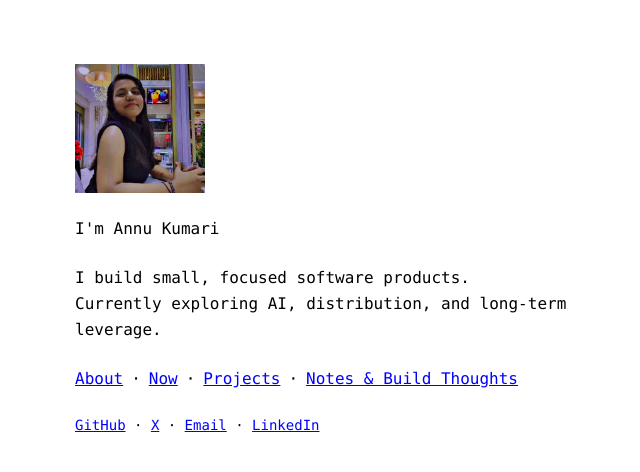
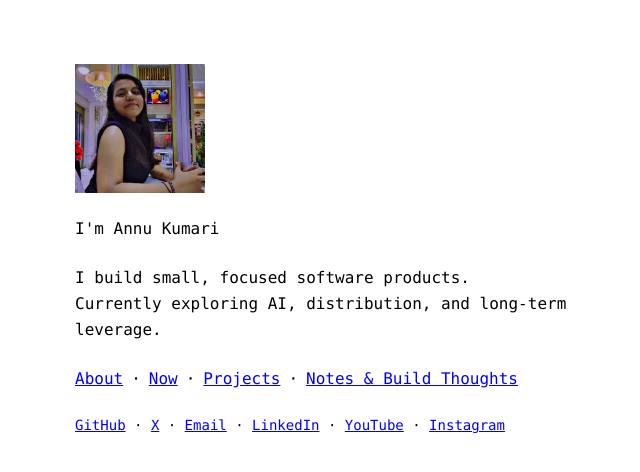
Before and after one commit to annuk123/annu-kumari, a Next.js app: page / in a window 1280 px wide. Shown: the top 472 px of the page, without its empty margins (301-941 px from the left). Built offline with nearby package versions, Linux system fonts and the light colour scheme; no server answers.

Commit message:
added links ofYouTube, and Instagram

```diff
--- a/app/admin/build-notes/[slug]/edit/page.tsx
+++ b/app/admin/build-notes/[slug]/edit/page.tsx
@@ -3,7 +3,7 @@
 import { useQuery, useMutation } from "convex/react";
 import { api } from "@/convex/_generated/api";
 import { use } from "react";
-import { useState, useEffect, useMemo } from "react";
+import { useState, useEffect } from "react";
 import { useRouter } from "next/navigation";
 import Markdown from "react-markdown";
 import remarkGfm from "remark-gfm";
--- a/app/page.tsx
+++ b/app/page.tsx
@@ -25,7 +25,9 @@ export default function Home() {
         <Link id="color" href="https://github.com/annuk123">GitHub</Link> ·{" "}
         <Link id="color" href="https://x.com/Annu66126617">X</Link> ·{" "}
         <Link id="color" href="mailto:anuk35168@gmail.com">Email</Link> ·{" "}
-        <Link id="color" href="https://www.linkedin.com/in/annu-kumari-540337237/">LinkedIn</Link>
+        <Link id="color" href="https://www.linkedin.com/in/annu-kumari-540337237/">LinkedIn</Link> · {" "}
+        <Link id="color" href="https://www.youtube.com/@nexralab-ai">YouTube</Link> · {" "}
+        <Link id="color" href="https://www.instagram.com/solopreneur_annu">Instagram</Link>
       </p>
     </main>
   );
```
